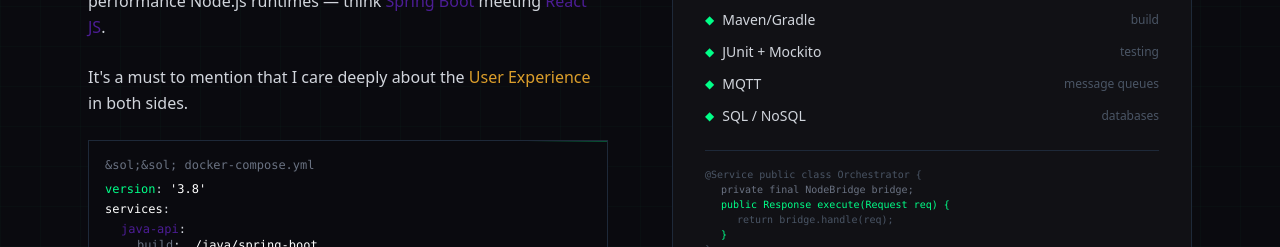
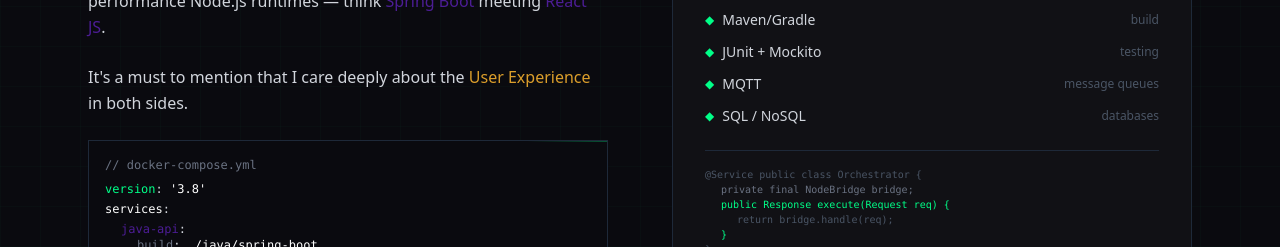
Before and after one commit to d4rkx666/portfolio, a Next.js app: page / in a window 1280 px wide. Shown: the part 914-1161 px from the top of the page. Built offline with nearby package versions, Linux system fonts and the light colour scheme; no server answers; the database is empty.

Commit message:
Fixed comment code as a plain text

```diff
--- a/app/page.tsx
+++ b/app/page.tsx
@@ -107,7 +107,7 @@ export default function Home() {
               {/* Docker Code snippet */}
               <div className="mt-6 bg-[#0A0A0F] border border-gray-800 p-4 font-mono text-xs relative group">
                 <div className="absolute top-0 right-0 w-20 h-px bg-gradient-to-l from-[#00FF88]/30 to-transparent" />
-                <div className="text-gray-500 mb-2">&sol;&sol; docker-compose.yml</div>
+                <div className="text-gray-500 mb-2">&#47;&#47; docker-compose.yml</div>
                 <div className="space-y-1">
                   <div><span className="text-[#00FF88]">version</span>: <span className="text-white">&apos;3.8&apos;</span></div>
                   <div><span className="text-white">services</span>:</div>
--- a/components/experiences/TimelineCard.tsx
+++ b/components/experiences/TimelineCard.tsx
@@ -170,7 +170,7 @@ export default function TimelineCard({
 
               {/* All tech tags when expanded */}
               <div className="mt-4 pt-3 border-t border-gray-800/50">
-                <div className="text-[10px] font-mono text-gray-500 mb-2 tracking-wider">&sol;&sol; tech_stack</div>
+                <div className="text-[10px] font-mono text-gray-500 mb-2 tracking-wider">&#47;&#47; tech_stack</div>
                 <div className="flex flex-wrap gap-1.5">
                   {experience.technologies.map((tech, i) => (
                     <span key={i} className="text-[10px] font-mono text-gray-400 px-2 py-0.5 border border-gray-800">
--- a/components/index/ProjectModal.tsx
+++ b/components/index/ProjectModal.tsx
@@ -80,7 +80,7 @@ export default function ProjectModal({ isOpen, onClose, project }: ProjectModalP
             {/* Technologies */}
             {project.technologies.length > 0 && (
               <div>
-                <div className="font-mono text-[10px] text-gray-500 mb-3 tracking-wider">&sol;&sol; tech_stack</div>
+                <div className="font-mono text-[10px] text-gray-500 mb-3 tracking-wider">&#47;&#47; tech_stack</div>
                 <div className="flex flex-wrap gap-2">
                   {project.technologies.map((tech, i) => (
                     <span
```
